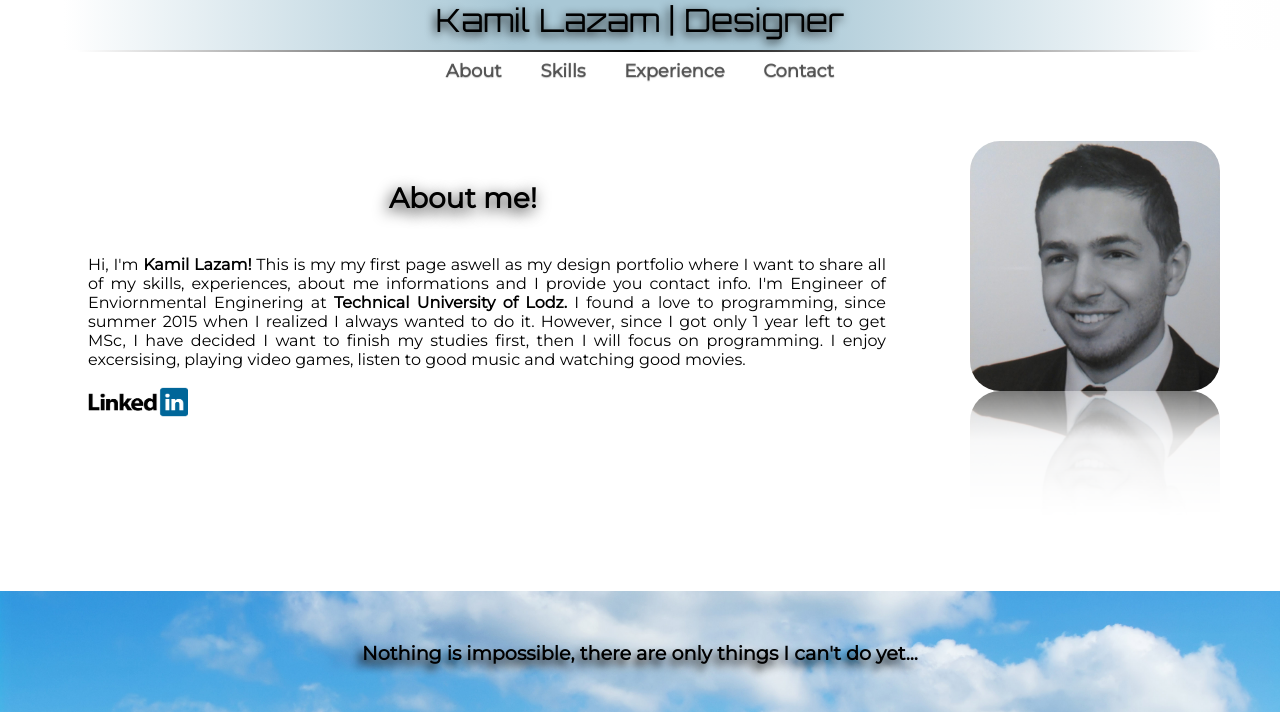
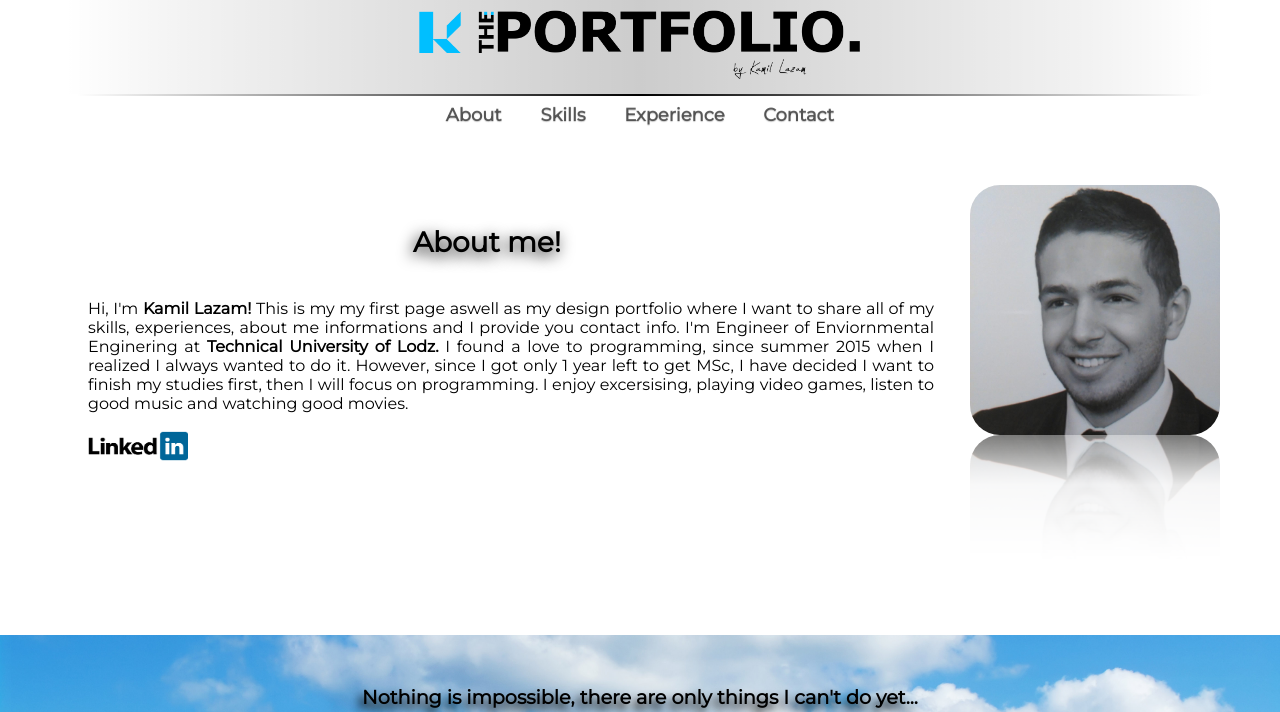
Before and after one commit to klazam/klazam.github.io, a plain HTML site: page index.html in a window 1280 px wide. Shown: the top 712 px of the page. Drawn offline with Linux system fonts and the light colour scheme.

Commit message:
edited header and navicon

```diff
--- a/css/main.css
+++ b/css/main.css
@@ -113,20 +113,29 @@ span {
 
 #header {
 	/* HEADER GRADIENT */
-	background: rgba(255,255,255,1);
-	background: -moz-linear-gradient(left, rgba(255,255,255,1) 0%, rgba(255,255,255,1) 5%, rgba(169,200,214,1) 40%, rgba(169,200,214,1) 60%, rgba(255,255,255,1) 95%, rgba(254,254,254,1) 100%);
-	background: -webkit-gradient(left top, right top, color-stop(0%, rgba(255,255,255,1)), color-stop(5%, rgba(255,255,255,1)), color-stop(40%, rgba(169,200,214,1)), color-stop(60%, rgba(169,200,214,1)), color-stop(95%, rgba(255,255,255,1)), color-stop(100%, rgba(254,254,254,1)));
-	background: -webkit-linear-gradient(left, rgba(255,255,255,1) 0%, rgba(255,255,255,1) 5%, rgba(169,200,214,1) 40%, rgba(169,200,214,1) 60%, rgba(255,255,255,1) 95%, rgba(254,254,254,1) 100%);
-	background: -o-linear-gradient(left, rgba(255,255,255,1) 0%, rgba(255,255,255,1) 5%, rgba(169,200,214,1) 40%, rgba(169,200,214,1) 60%, rgba(255,255,255,1) 95%, rgba(254,254,254,1) 100%);
-	background: -ms-linear-gradient(left, rgba(255,255,255,1) 0%, rgba(255,255,255,1) 5%, rgba(169,200,214,1) 40%, rgba(169,200,214,1) 60%, rgba(255,255,255,1) 95%, rgba(254,254,254,1) 100%);
-	background: linear-gradient(to right, rgba(255,255,255,1) 0%, rgba(255,255,255,1) 5%, rgba(169,200,214,1) 40%, rgba(169,200,214,1) 60%, rgba(255,255,255,1) 95%, rgba(254,254,254,1) 100%);
-	filter: progid:DXImageTransform.Microsoft.gradient( startColorstr='#ffffff', endColorstr='#fefefe', GradientType=1 );
-	font-family: 'Orbitron', sans-serif;
-	display: block;
-	font-size: 2em;
-    text-shadow: -2px 3px 10px #000;
-    min-height: 100%;
+background: rgba(0,0,0,0);
+background: -moz-linear-gradient(left, rgba(0,0,0,0) 0%, rgba(0,0,0,0) 5%, rgba(0,0,0,0.05) 15%, rgba(0,0,0,0.2) 50%, rgba(0,0,0,0.05) 85%, rgba(0,0,0,0) 95%, rgba(0,0,0,0) 100%);
+background: -webkit-gradient(left top, right top, color-stop(0%, rgba(0,0,0,0)), color-stop(5%, rgba(0,0,0,0)), color-stop(15%, rgba(0,0,0,0.05)), color-stop(50%, rgba(0,0,0,0.2)), color-stop(85%, rgba(0,0,0,0.05)), color-stop(95%, rgba(0,0,0,0)), color-stop(100%, rgba(0,0,0,0)));
+background: -webkit-linear-gradient(left, rgba(0,0,0,0) 0%, rgba(0,0,0,0) 5%, rgba(0,0,0,0.05) 15%, rgba(0,0,0,0.2) 50%, rgba(0,0,0,0.05) 85%, rgba(0,0,0,0) 95%, rgba(0,0,0,0) 100%);
+background: -o-linear-gradient(left, rgba(0,0,0,0) 0%, rgba(0,0,0,0) 5%, rgba(0,0,0,0.05) 15%, rgba(0,0,0,0.2) 50%, rgba(0,0,0,0.05) 85%, rgba(0,0,0,0) 95%, rgba(0,0,0,0) 100%);
+background: -ms-linear-gradient(left, rgba(0,0,0,0) 0%, rgba(0,0,0,0) 5%, rgba(0,0,0,0.05) 15%, rgba(0,0,0,0.2) 50%, rgba(0,0,0,0.05) 85%, rgba(0,0,0,0) 95%, rgba(0,0,0,0) 100%);
+background: linear-gradient(to right, rgba(0,0,0,0) 0%, rgba(0,0,0,0) 5%, rgba(0,0,0,0.05) 15%, rgba(0,0,0,0.2) 50%, rgba(0,0,0,0.05) 85%, rgba(0,0,0,0) 95%, rgba(0,0,0,0) 100%);
+filter: progid:DXImageTransform.Microsoft.gradient( startColorstr='#000000', endColorstr='#000000', GradientType=1 );
     text-align: center;
+}
+
+#headerImg {
+	padding: 10px;
+	max-width: 100%;
+	min-height: 100%;
+
+}
+
+#header img {
+
+	max-height: 70px;
+	max-width: 100%;
+	text-align: left
 }
 
 #after {
@@ -141,11 +150,6 @@ span {
 	background: -ms-linear-gradient(left, rgba(255,255,255,1) 0%, rgba(255,255,255,1) 6%, rgba(0,0,0,1) 50%, rgba(255,255,255,1) 94%, rgba(255,255,255,1) 100%);
 	background: linear-gradient(to right, rgba(255,255,255,1) 0%, rgba(255,255,255,1) 6%, rgba(0,0,0,1) 50%, rgba(255,255,255,1) 94%, rgba(255,255,255,1) 100%);
 	filter: progid:DXImageTransform.Microsoft.gradient( startColorstr='#ffffff', endColorstr='#ffffff', GradientType=1 );
-}
-
-#header p {
-	color: black;
-	padding-bottom: 10px;
 }
 
 .nav {
@@ -223,7 +227,7 @@ span {
 	border-radius: 30px;
 	margin-top: 10px;
 	margin-right: 20px;
-	margin-left: 7%;
+	margin-left: 3%;
 	margin-bottom: 100px;
 	/* MIROR GRADIENT PROFILE PHOTO */
     box-reflect:below 0px linear-gradient(to bottom,
--- a/index.html
+++ b/index.html
@@ -18,7 +18,9 @@
 
 	<header>
 		<div id="header">
-			<p>Kamil Lazam | Designer</p>
+			<div id="headerImg">
+				<img src="img/Logotest.png">
+			</div>
 		</div>
 		<div id="after"></div>
 		<nav class="nav">
```
Also changed, not shown: img/Logo.png (added), img/Logotest.png (added), img/favicon.png, 2 other files.
